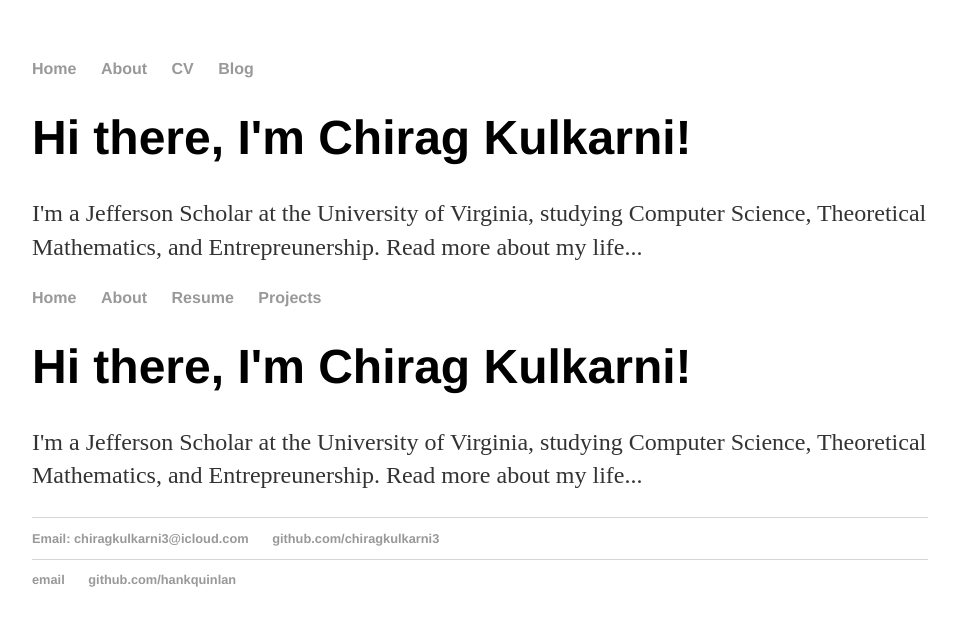
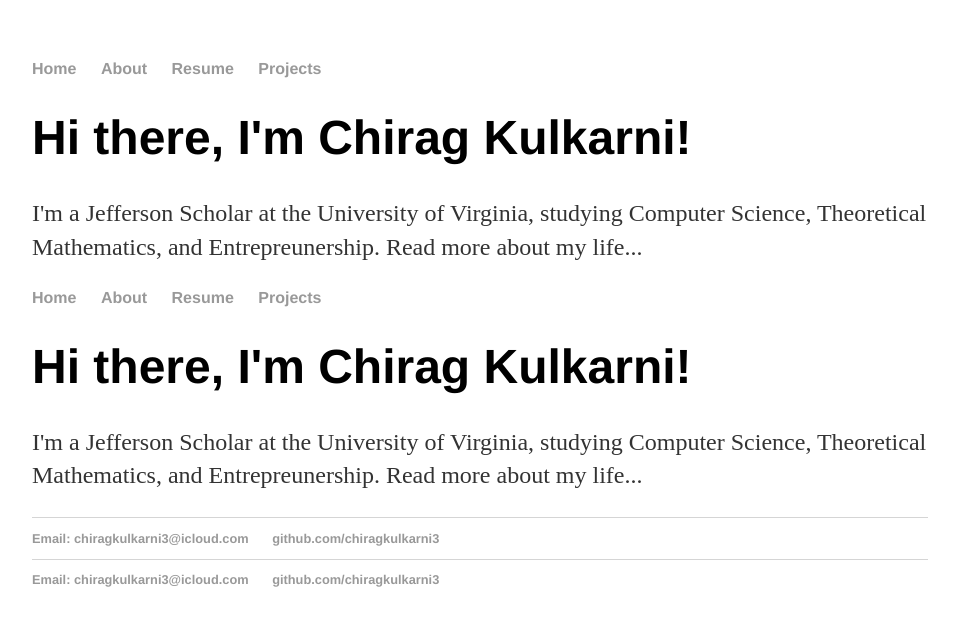
Before and after one commit to chiragkulkarni3/chiragkulkarni3, a Jekyll site: the page built from index.html, in a window 1280 px wide. Shown: the top 626 px of the page, without its empty margins (160-1115 px from the left). Built offline with Jekyll 4.4.1, drawn with Linux system fonts in a browser that asks for light colours.

Commit message:
Update default.html

```diff
--- a/_layouts/default.html
+++ b/_layouts/default.html
@@ -8,10 +8,10 @@
 		<body>
 			<nav>
 	    		<ul>
-	        		<li><a href="/">Home</a></li>
-		        	<li><a href="/about">About</a></li>
-	        		<li><a href="/cv">CV</a></li>
-	        		<li><a href="/blog">Blog</a></li>
+				<li><a href="/">Home</a></li>
+	        		<li><a href="/About">About</a></li>
+        			<li><a href="/Resume">Resume</a></li>
+        			<li><a href="/Projects">Projects</a></li>
 	    		</ul>
 			</nav>
 			<div class="container">
@@ -21,9 +21,9 @@
 			</div><!-- /.container -->
 			<footer>
 	    		<ul>
-	        		<li><a href="mailto:hankquinlanhub@gmail.com">email</a></li>
-	        		<li><a href="https://github.com/hankquinlan">github.com/hankquinlan</a></li>
-				</ul>
+				<li><a href="mailto:chiragkulkarni3@icloud.com">Email: chiragkulkarni3@icloud.com</a></li>
+        			<li><a href="https://github.com/chiragkulkarni3">github.com/chiragkulkarni3</a></li>
+			</ul>
 			</footer>
 		</body>
 	</html>
```
